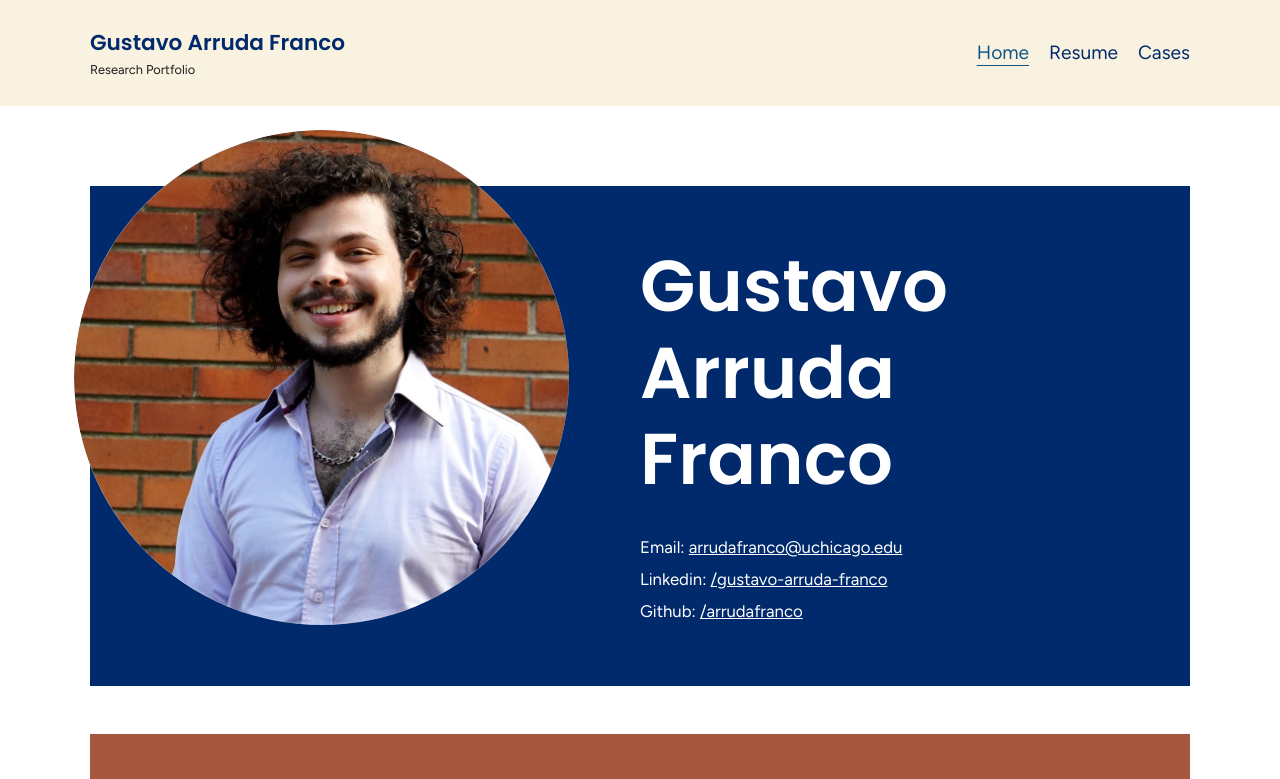
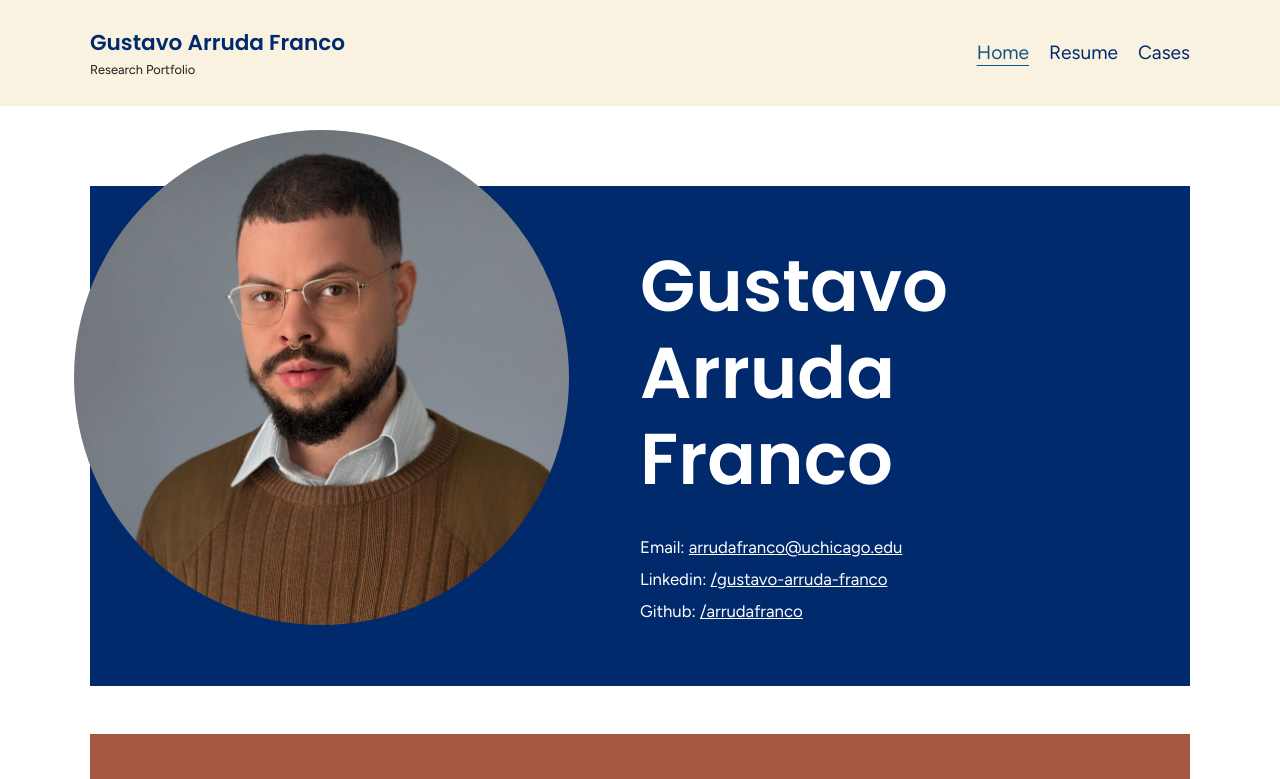
Before and after one commit to arrudafranco/arrudafranco.github.io, a plain HTML site: page index.html in a window 1280 px wide. Shown: the top 779 px of the page. Drawn offline with Linux system fonts and the light colour scheme.

Commit message:
Update portfolio portrait
Co-Authored-By: Claude Opus 5.5 <noreply@anthropic.com>
Claude-Session: https://claude.ai/code/session_01GCzbRewV6uF97gWYieE3S8

```diff
--- a/index.html
+++ b/index.html
@@ -31,7 +31,7 @@
 
 <section class="hero wrap">
   <div class="hero-band">
-    <img class="hero-photo" src="/images/62b202_f476f4daefb64497a8dac65660079d82~mv2.jpg" alt="Portrait of Gustavo Arruda Franco smiling in front of a brick wall">
+    <img class="hero-photo" src="/images/gustavo-portrait.jpg" alt="Portrait of Gustavo Arruda Franco wearing glasses and a brown sweater against a gray background">
     <div class="hero-text">
       <h1>Gustavo Arruda Franco</h1>
       <p>Email: <a href="mailto:arrudafranco@uchicago.edu">arrudafranco@uchicago.edu</a></p>
```
Also changed, not shown: images/62b202_f476f4daefb64497a8dac65660079d82~mv2.jpg (deleted), images/downloads.txt, images/gustavo-portrait.jpg (added).
